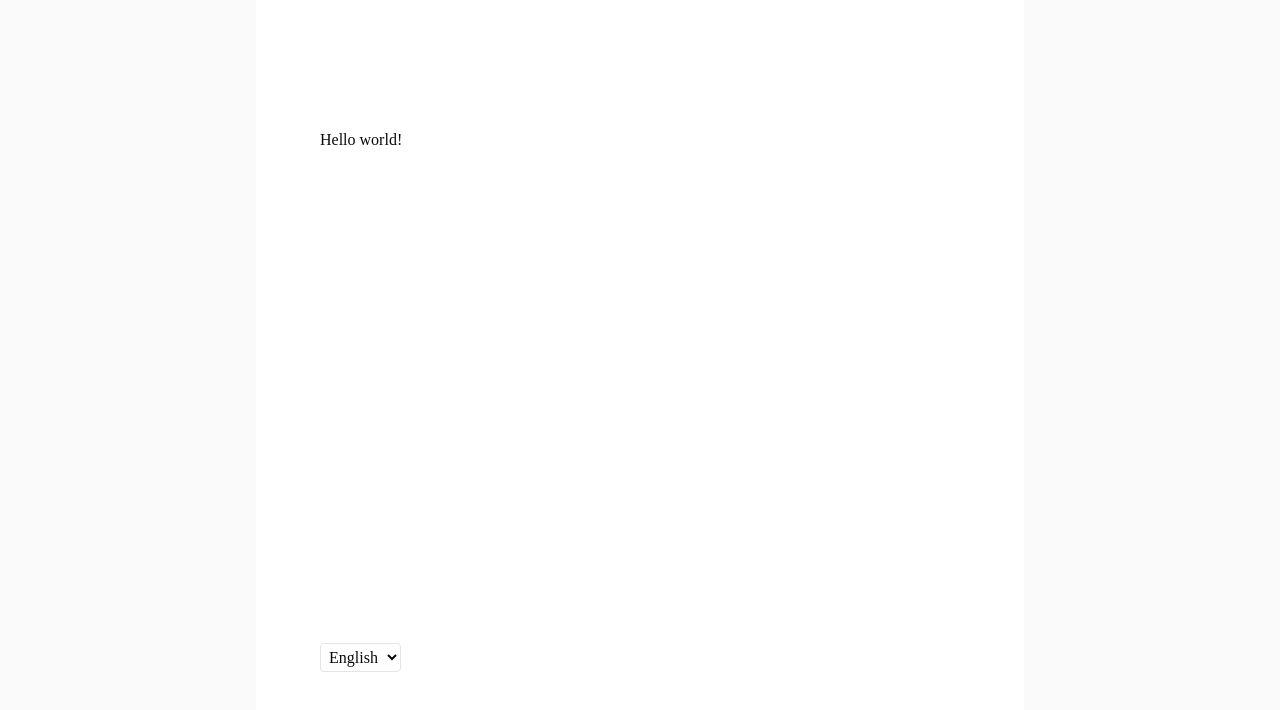
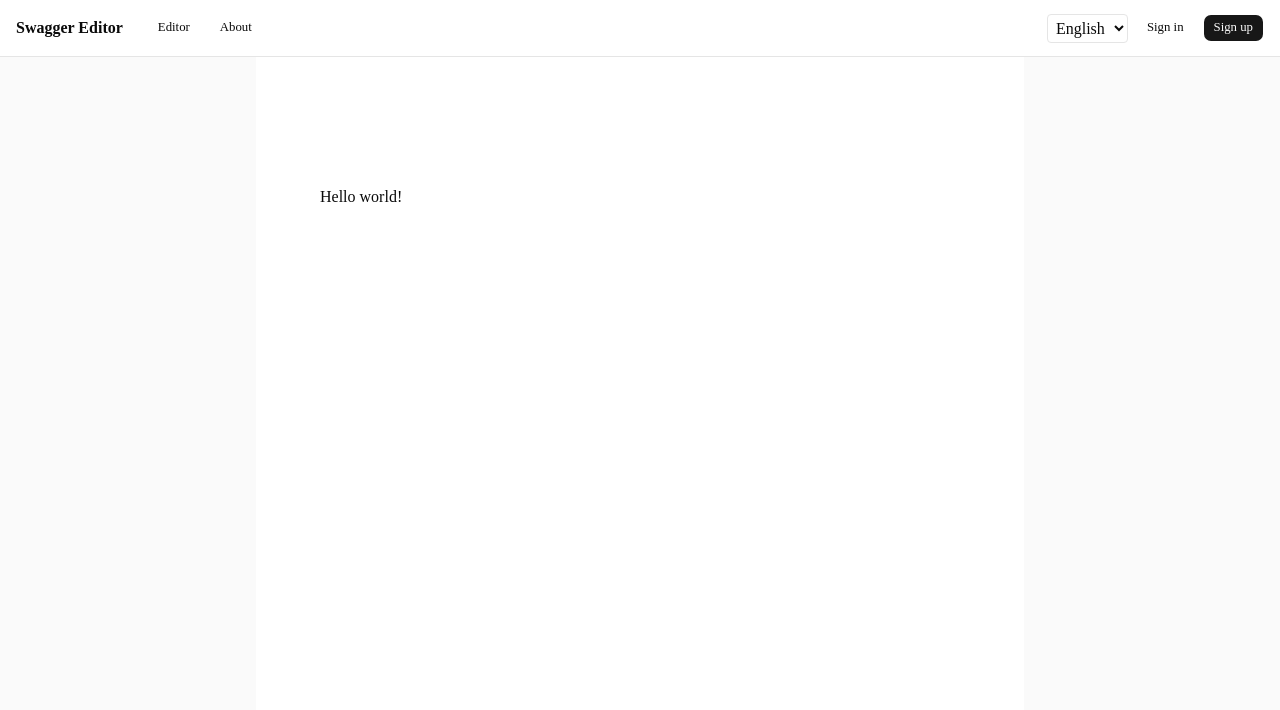
Before and after one commit to anastan588/swagger-editor-app, a Next.js app: page /en in a window 1280 px wide. Shown: the top 710 px of the page. Built offline with nearby package versions, Linux system fonts and the light colour scheme.

Commit message:
feat: add basic header layout

```diff
--- a/app/[locale]/layout.tsx
+++ b/app/[locale]/layout.tsx
@@ -3,6 +3,8 @@ import './globals.css';
 import type { Metadata } from 'next';
 import { Geist, Geist_Mono } from 'next/font/google';
 import { NextIntlClientProvider } from 'next-intl';
+
+import Header from '../components/Header';
 
 const geistSans = Geist({
   variable: '--font-geist-sans',
@@ -27,7 +29,10 @@ export default function RootLayout({
   return (
     <html className={`${geistSans.variable} ${geistMono.variable} h-full antialiased`} lang="en">
       <body className="min-h-full flex flex-col">
-        <NextIntlClientProvider>{children}</NextIntlClientProvider>
+        <NextIntlClientProvider>
+          <Header />
+          <main className="flex flex-1 flex-col">{children}</main>
+        </NextIntlClientProvider>
       </body>
     </html>
   );
--- a/app/[locale]/page.tsx
+++ b/app/[locale]/page.tsx
@@ -1,6 +1,4 @@
 import { useTranslations } from 'next-intl';
-
-import LanguageSwitcher from '@/app/components/LanguageSwitcher';
 
 const Home = () => {
   const t = useTranslations('HomePage');
@@ -9,7 +7,6 @@ const Home = () => {
     <div className="flex flex-col flex-1 items-center justify-center bg-zinc-50 font-sans dark:bg-black">
       <main className="flex flex-1 w-full max-w-3xl flex-col items-center justify-between py-32 px-16 bg-white dark:bg-black sm:items-start">
         <h1>{t('title')}</h1>
-        <LanguageSwitcher />
       </main>
     </div>
   );
--- /dev/null
+++ b/app/components/Header.tsx
@@ -0,0 +1,62 @@
+import { useTranslations } from 'next-intl';
+
+import { Button } from '@/components/ui/button';
+import { Link } from '@/i18n/navigation';
+
+import LanguageSwitcher from './LanguageSwitcher';
+
+const Header = () => {
+  const t = useTranslations('Header');
+
+  const isAuthenticated = false;
+
+  return (
+    <header className="border-b bg-white">
+      <div className="mx-auto flex min-h-14 w-full max-w-7xl flex-wrap items-center justify-between gap-3 px-4 py-3">
+        <div className="flex items-center gap-6">
+          <Link className="text-base font-semibold" href="/">
+            {t('logo')}
+          </Link>
+
+          <nav className="flex items-center gap-2">
+            <Button asChild size="sm" variant="ghost">
+              <Link href="/">{t('editor')}</Link>
+            </Button>
+
+            <Button asChild size="sm" variant="ghost">
+              <Link href="/about">{t('about')}</Link>
+            </Button>
+          </nav>
+        </div>
+
+        <div className="flex items-center gap-2">
+          <LanguageSwitcher />
+
+          {isAuthenticated ? (
+            <>
+              <Button asChild size="sm" variant="ghost">
+                <Link href="/history">{t('history')}</Link>
+              </Button>
+
+              <Button size="sm" variant="outline">
+                {t('signOut')}
+              </Button>
+            </>
+          ) : (
+            <>
+              <Button asChild size="sm" variant="ghost">
+                <Link href="/sign-in">{t('signIn')}</Link>
+              </Button>
+
+              <Button asChild size="sm">
+                <Link href="/sign-up">{t('signUp')}</Link>
+              </Button>
+            </>
+          )}
+        </div>
+      </div>
+    </header>
+  );
+};
+
+export default Header;
--- a/messages/en.json
+++ b/messages/en.json
@@ -1,5 +1,14 @@
 {
   "HomePage": {
     "title": "Hello world!"
+  },
+  "Header": {
+    "logo": "Swagger Editor",
+    "editor": "Editor",
+    "about": "About",
+    "history": "History",
+    "signIn": "Sign in",
+    "signUp": "Sign up",
+    "signOut": "Sign out"
   }
 }
--- a/messages/ru.json
+++ b/messages/ru.json
@@ -1,5 +1,14 @@
 {
   "HomePage": {
     "title": "Привет, Мир"
+  },
+  "Header": {
+    "logo": "Swagger Editor",
+    "editor": "Редактор",
+    "about": "О проекте",
+    "history": "История",
+    "signIn": "Войти",
+    "signUp": "Регистрация",
+    "signOut": "Выйти"
   }
 }
```
